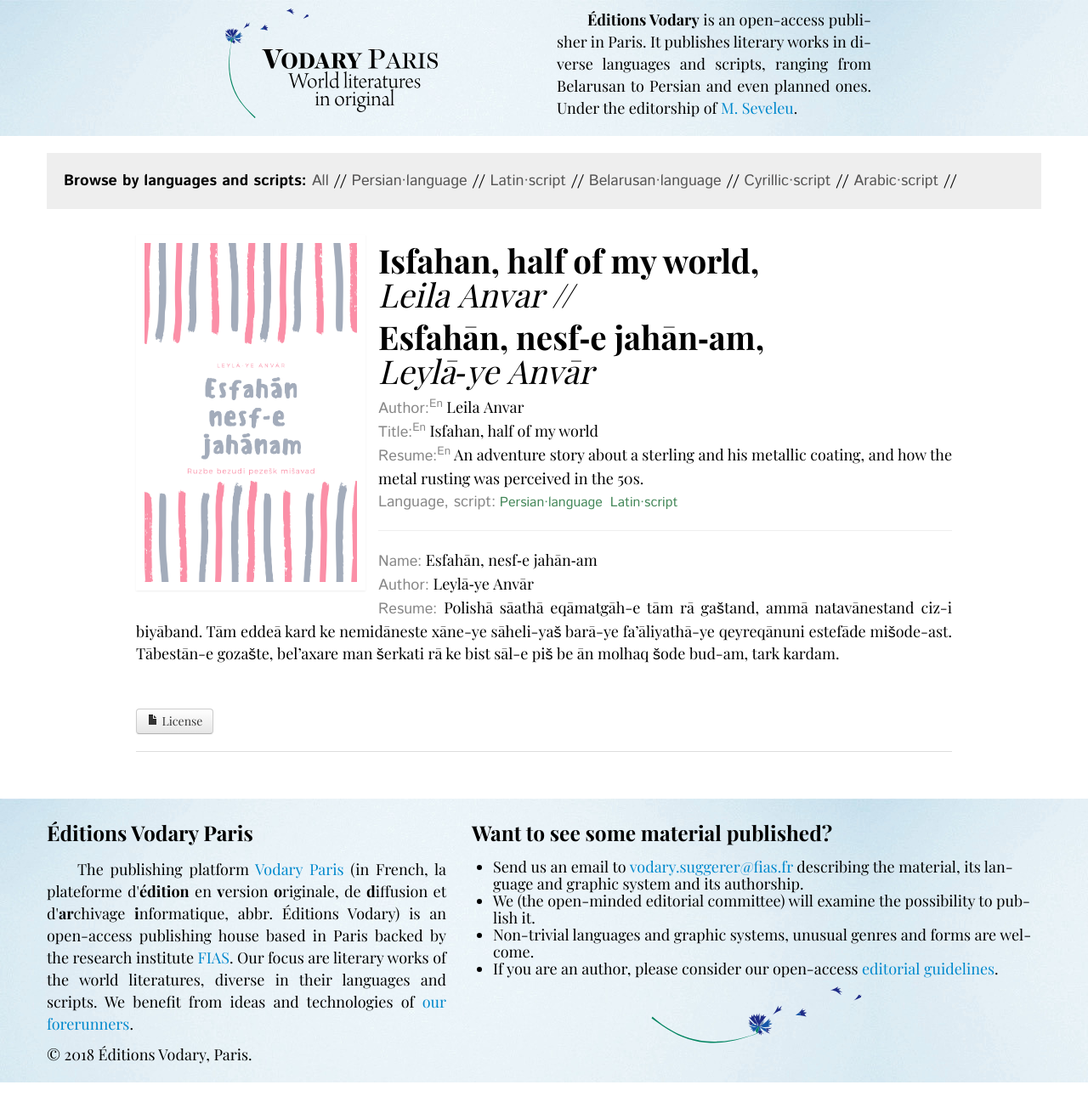
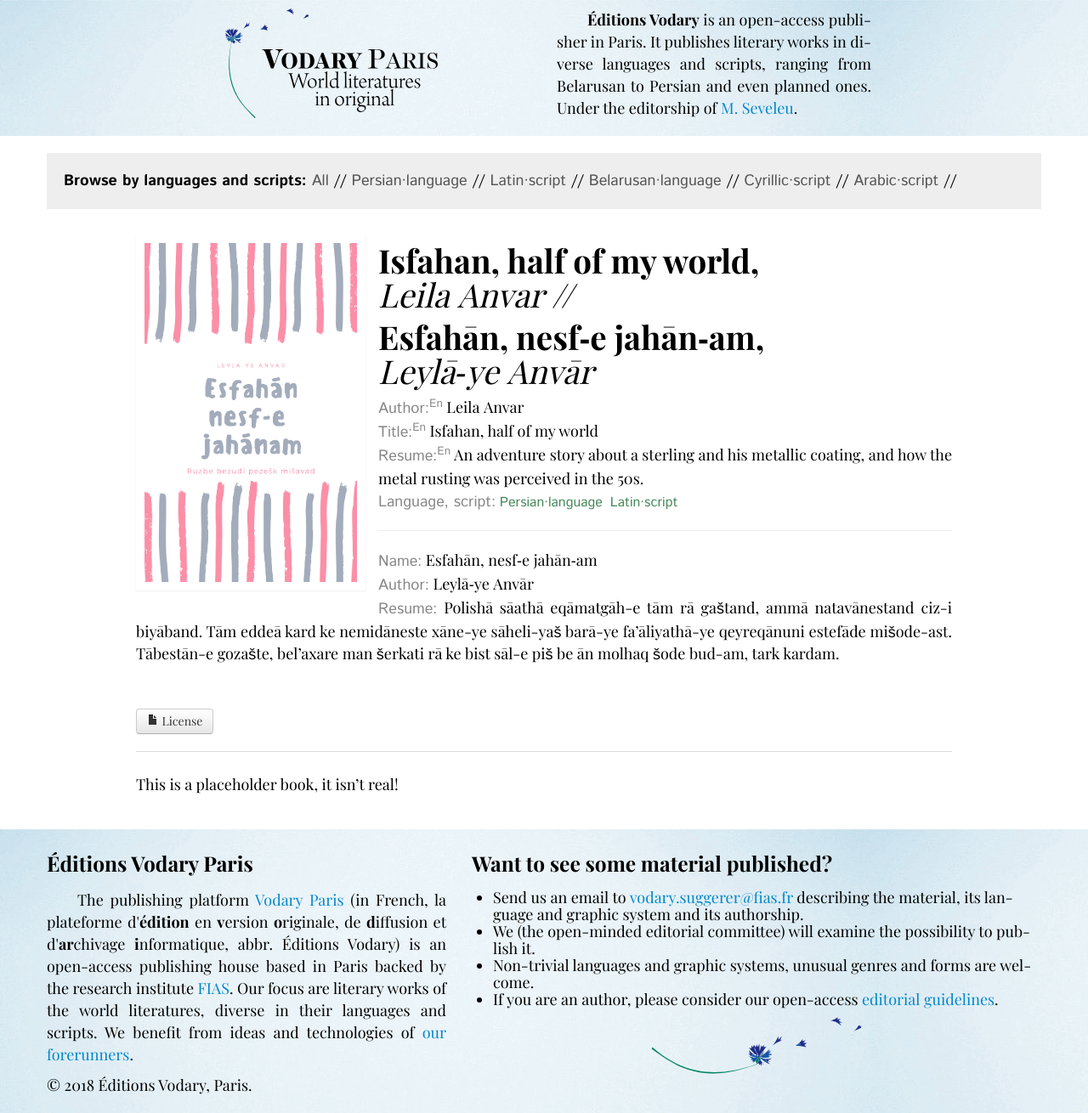
Before and after one commit to mlare/vodary, a Jekyll site: the page built from _posts/2017-11-15-esfahan.markdown, in a window 1280 px wide. Shown: the whole page at 85% size. Built offline with Jekyll 4.4.1, drawn with Linux system fonts in a browser that asks for light colours; some web fonts are replaced; Markdown is read by kramdown in place of the engine named in the settings; before the commit the page ends 1274 px from its top, so only the background shows below that.

Commit message:
Update 2017-11-15-esfahan.markdown

```diff
--- a/_posts/2017-11-15-esfahan.markdown
+++ b/_posts/2017-11-15-esfahan.markdown
@@ -16,3 +16,5 @@ keywords: persian editor in paris
 license: MIT License
 license_link: https://github.com/Sylhare/Type-on-Strap/blob/master/LICENSE
 ---
+
+This is a placeholder book, it isn't real!
```
